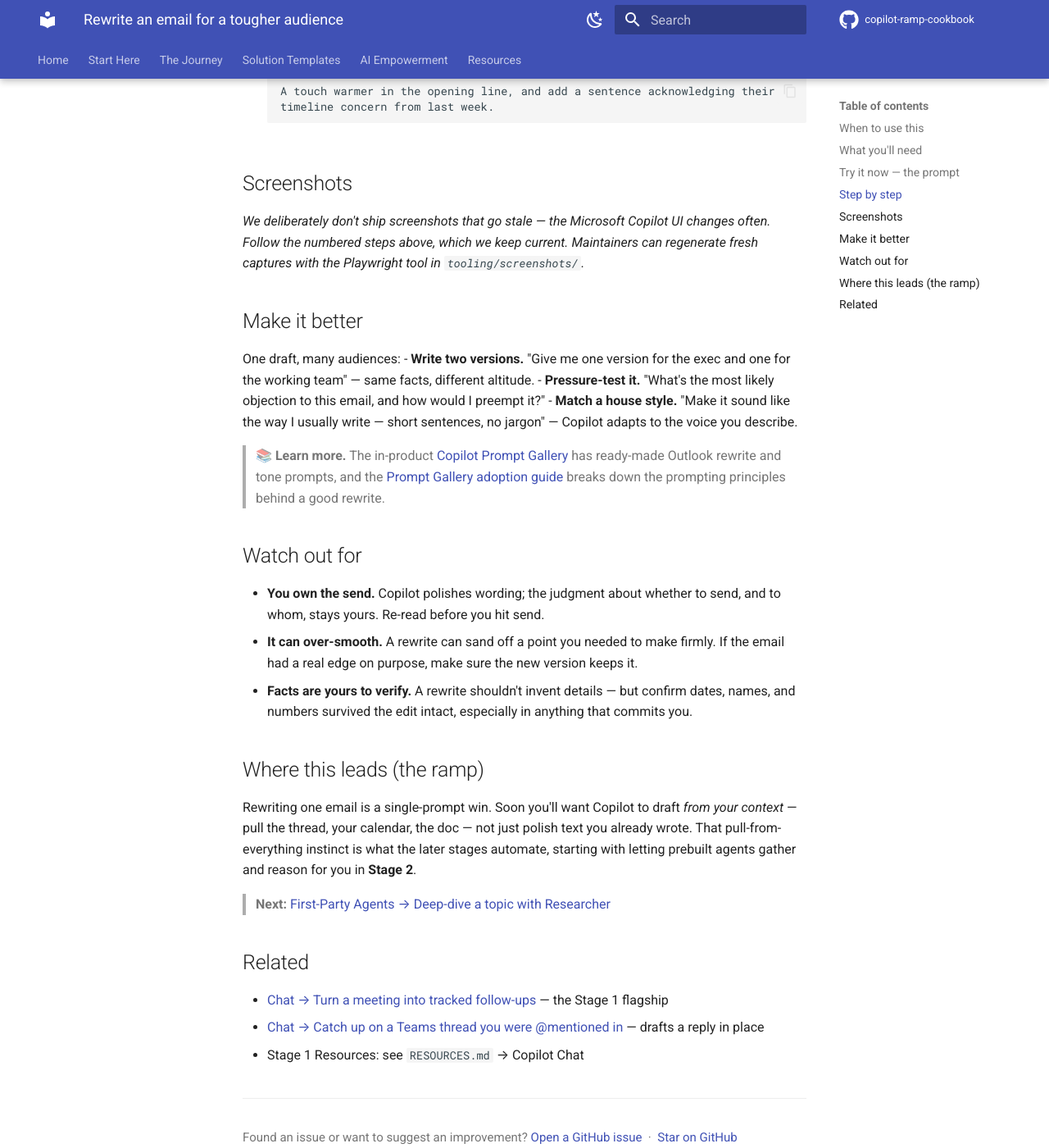
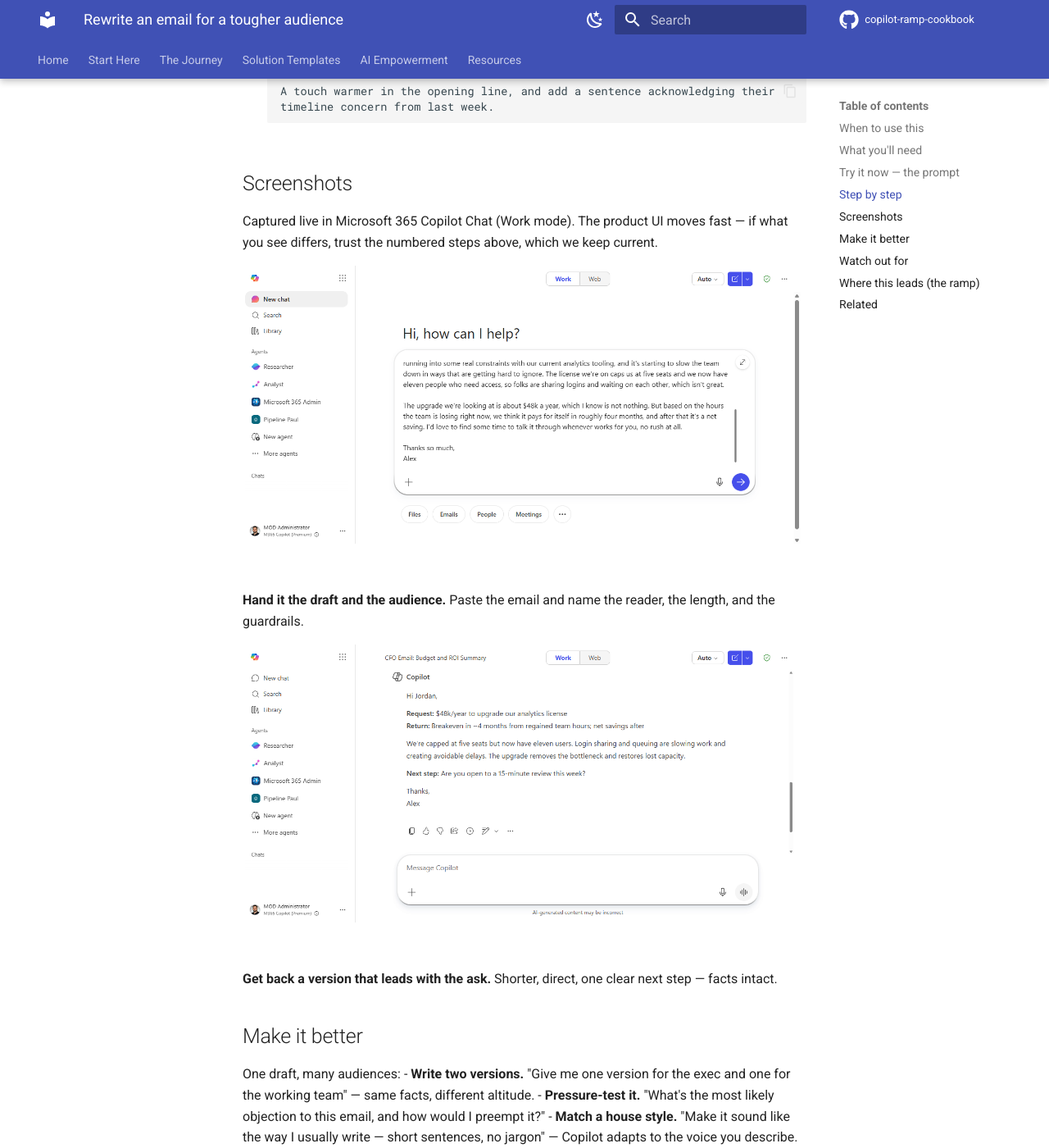
Before and after one commit to MawellGlass/copilot-ramp-cookbook, an MkDocs documentation site: the page built from docs/walkthroughs/chat-rewrite-email.md, in a window 1280 px wide and 1400 px high, scrolled down 1519 px. Shown: the whole window at 82% size. Built offline with MkDocs 1.6.1 and Material for MkDocs 9.7.7, drawn with Linux system fonts in a browser that asks for light colours; comment, search, counter and statistics services are not loaded.

Commit message:
screenshots: add real galleries for 5 Stage 1 chat walkthroughs (rewrite-email, project-plan, prompt-of-the-day, weekly-status, document-catch-up)

```diff
--- a/docs/walkthroughs/chat-rewrite-email.md
+++ b/docs/walkthroughs/chat-rewrite-email.md
@@ -66,7 +66,13 @@
 
 ## Screenshots
 
-_We deliberately don't ship screenshots that go stale — the Microsoft Copilot UI changes often. Follow the numbered steps above, which we keep current. Maintainers can regenerate fresh captures with the Playwright tool in `tooling/screenshots/`._
+Captured live in Microsoft 365 Copilot Chat (Work mode). The product UI moves fast — if what you see differs, trust the numbered steps above, which we keep current.
+
+![A wordy draft email and the rewrite instruction in the Copilot composer](../screenshots/chat-rewrite-email/01-prompt-entered.png)
+**Hand it the draft and the audience.** Paste the email and name the reader, the length, and the guardrails.
+
+![Copilot's tightened rewrite leading with the ask](../screenshots/chat-rewrite-email/02-response.png)
+**Get back a version that leads with the ask.** Shorter, direct, one clear next step — facts intact.
 
 ## Make it better
 One draft, many audiences:
```
Also changed, not shown: docs/walkthroughs/chat-document-catch-up.md (+7 -1 lines), docs/walkthroughs/chat-project-plan.md (+7 -1 lines), docs/walkthroughs/chat-prompt-of-the-day.md (+7 -1 lines), docs/walkthroughs/chat-weekly-status.md (+7 -1 lines), docs/screenshots/chat-document-catch-up/01-prompt-entered.png (added), docs/screenshots/chat-document-catch-up/02-response.png (added), docs/screenshots/chat-project-plan/01-prompt-entered.png (added), docs/screenshots/chat-project-plan/02-response.png (added), docs/screenshots/chat-prompt-of-the-day/01-prompt-entered.png (added), docs/screenshots/chat-prompt-of-the-day/02-response.png (added), docs/screenshots/chat-rewrite-email/01-prompt-entered.png (added), docs/screenshots/chat-rewrite-email/02-response.png (added), docs/screenshots/chat-weekly-status/01-prompt-entered.png (added), docs/screenshots/chat-weekly-status/02-response.png (added).
